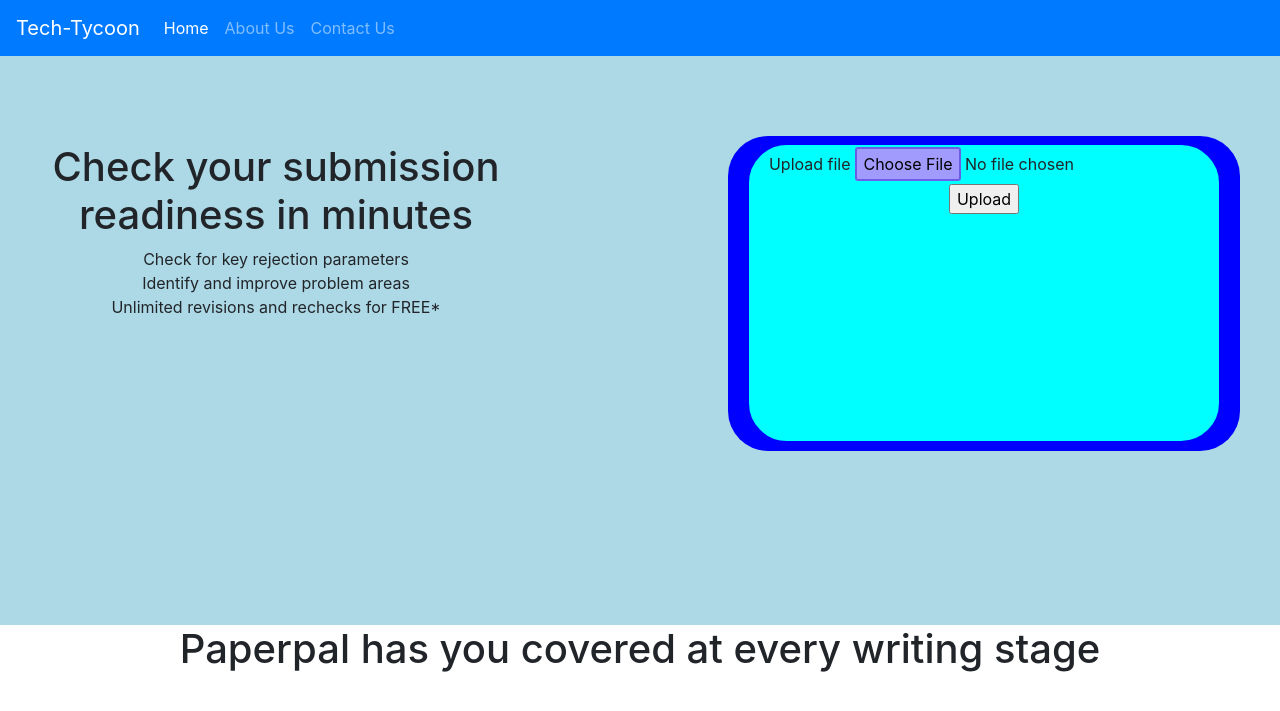
After one commit to shah-codex/paperday, a Flask app: template templates/upload.html in a window 1280 px wide. The commit adds this page. Shown: the top 711 px of the page. Run offline with Flask 2, Linux system fonts and the light colour scheme; the template is opened without the code that fills it, so the values that code supplies are empty; some libraries are stand-ins or nearby versions.

Commit message:
Added the AI vs Human text written analysis algorithm and added another upload.html file

```diff
--- a/app.py
+++ b/app.py
@@ -5,18 +5,13 @@ from flask import request
 from flask import render_template
 from flask import redirect
 
+from models import model_ai_human
+
 app = Flask(__name__)
 
 @app.route('/', methods=['GET'])
 def index():
-	return "<h1> Hello World </h1>"
-
-@app.route('/home/<word>/', methods=['GET', 'POST'])
-def home(word):
-	if request.method == 'GET':
-		print(request.headers)
-	return render_template('sample.html', wordList=['hello', 'this', 'is', 'sample']);
-
+	return "<center> <h1> Paperday </h1> </center>"
 
 
 # Handles the file upload and returns the response by analyzing the file.
@@ -24,11 +19,16 @@ def home(word):
 def upload_file():
 	try:
 		uploaded_file = request.files['file']
+
+		# Conversion of the file to pure text based format.
 		if uploaded_file.filename != '':
+			text = "";
 			for line in uploaded_file:
-				print(line);
-			return "Success";
-			# TODO Add the code for responding the webpage with the result generated by AI algorithm.
+				text += line.decode('utf-8')
+
+
+			# TODO [Future Feature]
+			# Convert the data taken from word document to text (string) format.
 			# 		Data should be in the following format
 			# 		{
 			#			aiVsHuman: { ai: x, human: y },
@@ -36,8 +36,14 @@ def upload_file():
 			#			...
 			#			...
 			#		}
-	except Error:
-		return "Error";
 
+			ai_human_score = model_ai_human.calculate_ai_vs_human_score(text)
+
+			analysis_data = { 'ai_vs_human': ai_human_score }
+
+			return render_template('sample.html', wordList = list(analysis_data['ai_vs_human'].values()));
+
+	except KeyError or TypeError:
+		return "<h4> Failed to retrieve the information </h4>";
 
 app.run('localhost', 5000);
--- a/templates/sample.html
+++ b/templates/sample.html
@@ -7,7 +7,7 @@
 		<h2> This is how you can create a list </h2>
 		<ul>
 		{% for item in wordList %}
-			<li>{{item}}</li>
+			<li>{{ "%2.4f"|format(item) }}</li>
 		{% endfor %}
 		</ul>
 	</body>
--- /dev/null
+++ b/templates/upload.html
@@ -0,0 +1,157 @@
+<!DOCTYPE html>
+<html lang="en">
+<head>
+    <meta charset="UTF-8">
+    <meta http-equiv="X-UA-Compatible" content="IE=edge">
+    <meta name="viewport" content="width=device-width, initial-scale=1.0">
+    <!-- Bootstrap CSS -->
+    <link rel="stylesheet" href="https://cdn.jsdelivr.net/npm/bootstrap@4.0.0/dist/css/bootstrap.min.css" integrity="sha384-Gn5384xqQ1aoWXA+058RXPxPg6fy4IWvTNh0E263XmFcJlSAwiGgFAW/dAiS6JXm" crossorigin="anonymous">
+    <!-- <link rel="stylesheet" type="text/css" href="C:\Users\jsath\OneDrive\Desktop\6th sem\Flask\static\index.css"> -->
+
+    <style>
+    .main {
+        background-color: lightblue;
+        width: 100%;
+        height: 569px;
+    }
+    .navbarText{
+        color: aliceblue;
+    }
+    .left{
+        /* background-color: teal; */
+        width:40%;
+        text-align:center;
+        padding:7px;
+        height:315px;
+        margin-top: 80px;
+        border-radius: 40px;
+        margin-left: auto;
+        margin-right: auto;
+        position: absolute;
+        left: 20px;
+    }
+    .outer{
+        background-color:blue;
+        width:40%;
+        text-align:center;
+        padding:7px;
+        height:315px;
+        margin-top: 80px;
+        border-radius: 40px;
+        margin-left: auto;
+        margin-right: auto;
+        position: absolute;
+        right: 40px;
+    }
+
+    .inner{
+        background-color:aqua;
+        width:95%;
+        height: 300px;
+        text-align:center;
+        padding:2px;
+        margin:0 auto;
+        border: 2px solid blue;
+        border-radius: 40px;
+    }
+    /* .other-inner{
+        background-color:white;
+        width:75%;
+        height: 285px;
+        text-align:center;
+        padding:2px;
+        margin:0 auto;
+        border: 2px solid aqua;
+        border-radius: 40px;
+    } */
+        input[type="file"]::file-selector-button {
+    border: 2px solid #6c5ce7;
+    padding: 0.2em 0.4em;
+    border-radius: 0.2em;
+    background-color: #a29bfe;
+    transition: 1s;
+    }
+
+    input[type="file"]::-ms-browse:hover {
+    background-color: #81ecec;
+    border: 2px solid #00cec9;
+    }
+
+    input[type="file"]::-webkit-file-upload-button:hover {
+    background-color: #81ecec;
+    border: 2px solid #00cec9;
+    }
+
+    input[type="file"]::file-selector-button:hover {
+    background-color: #81ecec;
+    border: 2px solid #00cec9;
+    }
+    .mb-3{
+        margin-top: 70px;
+        background-color: blue;
+    }
+    .chart{
+        text-align: center;
+    }
+    </style>
+
+</head>
+<body>
+
+    <nav class="navbar navbar-expand-lg navbar-dark bg-primary">
+        <a class="navbar-brand" href="#">Tech-Tycoon</a>
+        <button class="navbar-toggler" type="button" data-toggle="collapse" data-target="#navbarText" aria-controls="navbarText" aria-expanded="false" aria-label="Toggle navigation">
+            <span class="navbar-toggler-icon"></span>
+        </button>
+        <div class="collapse navbar-collapse" id="navbarText">
+            <ul class="navbar-nav mr-auto">
+            <li class="nav-item active">
+                <a class="nav-link" href="#">Home <span class="sr-only">(current)</span></a>
+            </li>
+            <li class="nav-item">
+                <a class="nav-link" href="#">About Us</a>
+            </li>
+            <li class="nav-item">
+                <a class="nav-link" href="#">Contact Us</a>
+            </li>
+            </ul>
+            <!-- <span class="navbar-text">
+            Navbar text with an inline element
+            </span> -->
+        </div>
+    </nav>
+    <div class="main">
+        <div class="left">
+            <h1>Check your submission
+                readiness in minutes</h1>
+            <p>Check for key rejection parameters<br>
+                Identify and improve problem areas<br>
+                Unlimited revisions and rechecks for FREE*</p>
+        </div>
+
+		<form action = "http://localhost:5000/upload" method = "post" enctype="multipart/form-data">
+        <div class="outer">
+            <div class="inner">
+                <label for="fileUpload">Upload file</label>
+                <input type="file" name="file" id="fileUpload" />
+				<input type="submit" value="Upload" />
+            </div>
+        </div>
+		</form>
+
+    </div>
+    <div class="chart">
+        <h1>Paperpal has you covered at every writing stage</h1>
+
+        <!-- <canvas id="myChart" width="400" height="400"></canvas> -->
+    </div>
+
+    <!-- Optional JavaScript -->
+    <!-- jQuery first, then Popper.js, then Bootstrap JS -->
+
+    <script src="https://cdnjs.cloudflare.com/ajax/libs/Chart.js/2.5.0/Chart.min.js"></script>
+    <script src="https://code.jquery.com/jquery-3.2.1.slim.min.js" integrity="sha384-KJ3o2DKtIkvYIK3UENzmM7KCkRr/rE9/Qpg6aAZGJwFDMVNA/GpGFF93hXpG5KkN" crossorigin="anonymous"></script>
+    <script src="https://cdn.jsdelivr.net/npm/popper.js@1.12.9/dist/umd/popper.min.js" integrity="sha384-ApNbgh9B+Y1QKtv3Rn7W3mgPxhU9K/ScQsAP7hUibX39j7fakFPskvXusvfa0b4Q" crossorigin="anonymous"></script>
+    <script src="https://cdn.jsdelivr.net/npm/bootstrap@4.0.0/dist/js/bootstrap.min.js" integrity="sha384-JZR6Spejh4U02d8jOt6vLEHfe/JQGiRRSQQxSfFWpi1MquVdAyjUar5+76PVCmYl" crossorigin="anonymous"></script>
+  </body>
+</html>
```
Also changed, not shown: Models/index.html (deleted, +0 -71 lines), Models/model.py (deleted, +0 -33 lines), models/model_ai_human.py (added, +27 -0 lines), 1 other file.
